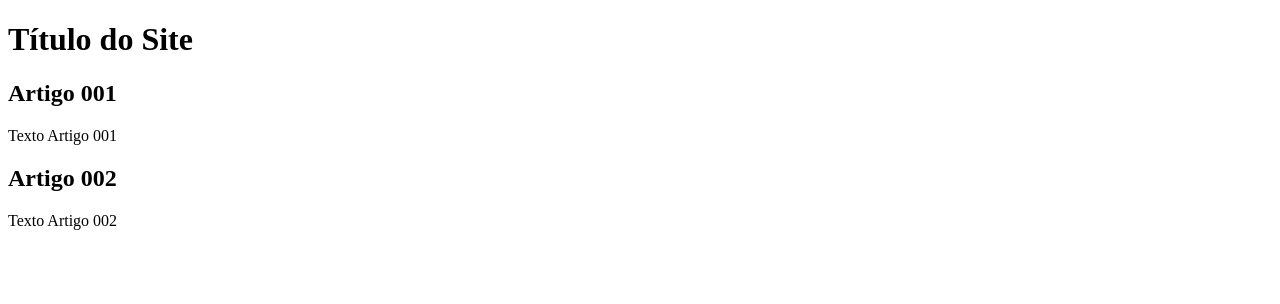
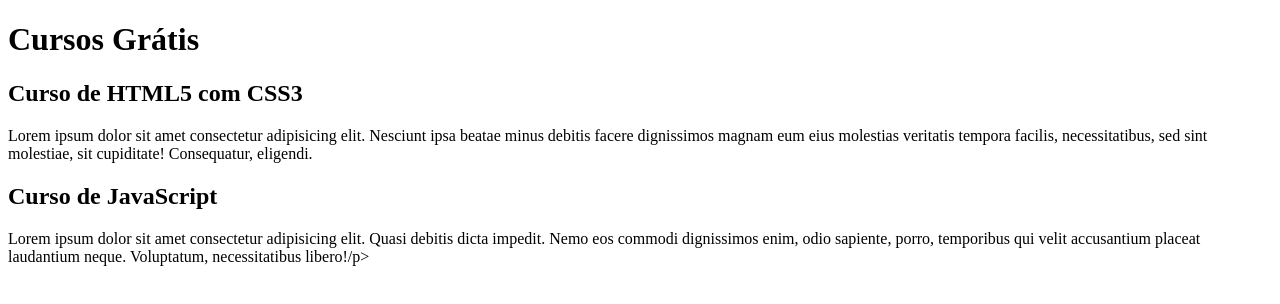
Before and after one commit to ThiagoAntunes94/projeto-site, a plain HTML site: page index.html in a window 1280 px wide. Drawn offline with Linux system fonts and the light colour scheme.

Commit message:
comecei a escrever o conteúdo

```diff
--- a/index.html
+++ b/index.html
@@ -9,15 +9,15 @@
 <body>
     <main>
         <header>
-           <h1>Título do Site</h1>
+           <h1>Cursos Grátis</h1>
         </header>
         <article>
-            <h2>Artigo 001</h2>
-            <p>Texto Artigo 001</p>
+            <h2>Curso de HTML5 com CSS3</h2>
+            <p>Lorem ipsum dolor sit amet consectetur adipisicing elit. Nesciunt ipsa beatae minus debitis facere dignissimos magnam eum eius molestias veritatis tempora facilis, necessitatibus, sed sint molestiae, sit cupiditate! Consequatur, eligendi.</p>
         </article>
         <article>
-            <h2>Artigo 002</h2>
-            <p>Texto Artigo 002</p>
+            <h2>Curso de JavaScript</h2>
+            <p>Lorem ipsum dolor sit amet consectetur adipisicing elit. Quasi debitis dicta impedit. Nemo eos commodi dignissimos enim, odio sapiente, porro, temporibus qui velit accusantium placeat laudantium neque. Voluptatum, necessitatibus libero!/p>
         </article>
     </main>
 
```
